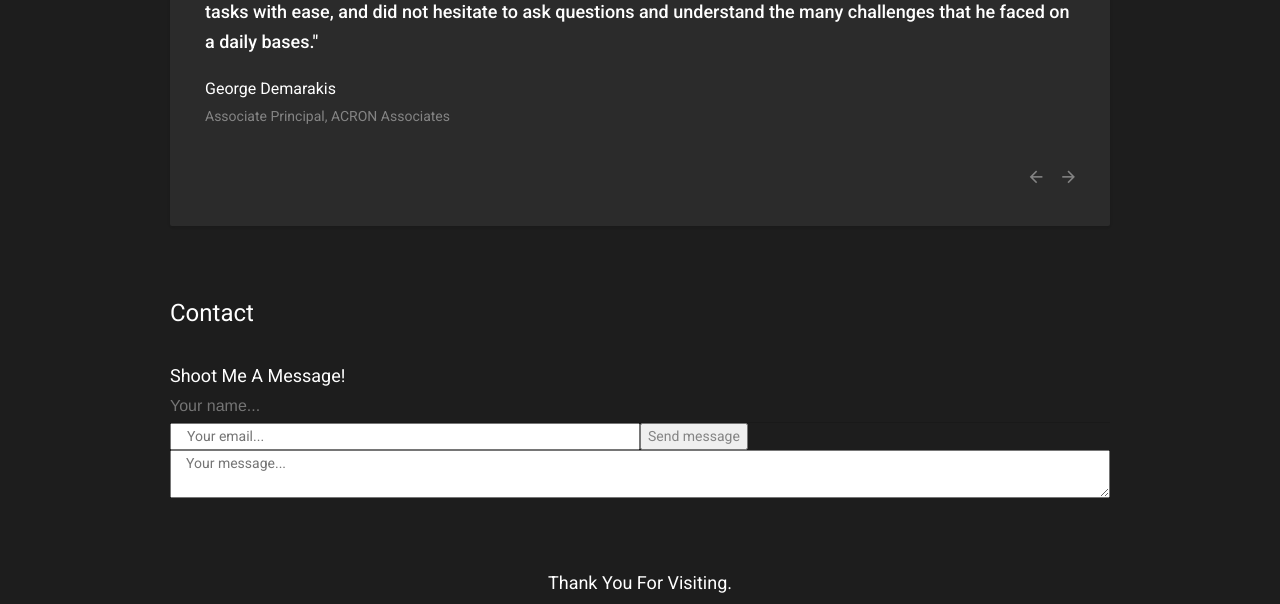
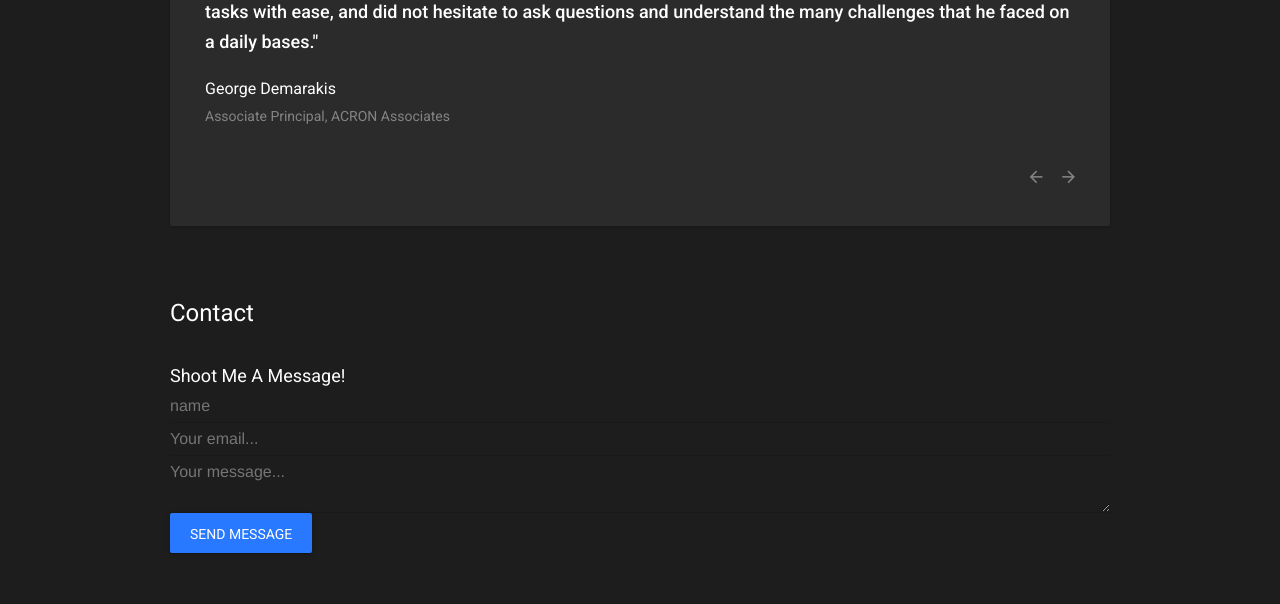
Before and after one commit to satejshah/satejshah.github.io, a plain HTML site: page index.html in a window 1280 px wide. Shown: the part 3945-4549 px from the top of the page. Drawn offline with Linux system fonts and the light colour scheme.

Commit message:
eigth commit

```diff
--- a/index.html
+++ b/index.html
@@ -737,10 +737,10 @@
         <h4>Shoot me a message!</h4>
 
         <form method="post" action="contact-form.php" name="contactform" id="contactform">
-          <input name="inputName" id="inputName" type="text" class="mdl-textfield__input" placeholder="Your name..." >
-          <input name="email" id="email" type="email" class=" col-xs-12 col-sm-6 col-md-6 col-lg-6 noMarr" placeholder="Your email..." >
-          <textarea name="comments" id="comments" cols="" rows="" class="col-xs-12 col-sm-12 col-md-12 col-lg-12" placeholder="Your message..."></textarea>
-          <input type="submit" id="submit" name="send" class="submitBnt" value="Send message">
+          <input name="inputName" id="inputName" type="text" class="mdl-textfield__input" placeholder="name" >
+          <input name="inputEmail" id="inputEmail" type="email" class=" mdl-textfield__input" placeholder="Your email...">
+          <textarea name="inputMessage" id="inputMessage" class="mdl-textfield__input" placeholder="Your message..."></textarea>
+          <input type="submit" id="submit" name="send" class="mdl-button mdl-js-button mdl-button--raised mdl-js-ripple-effect  bg-blue font-white" value="Send message">
           <div id="simple-msg"></div>
         </form>
       </div>
```
